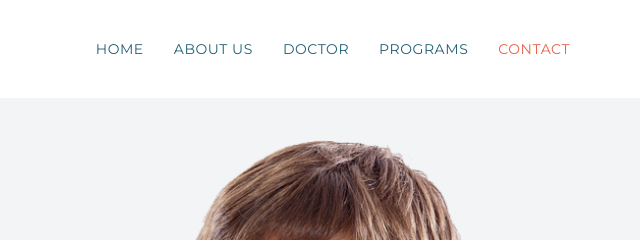
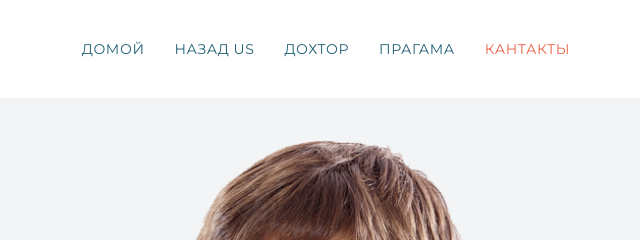
Before and after one commit to Deag999/test2, a plain HTML site: page index.html in a window 1280 px wide. Shown: the top 240 px of the page, 640-1280 px from the left. Drawn offline with Linux system fonts and the light colour scheme.

Commit message:
Update index.html

```diff
--- a/index.html
+++ b/index.html
@@ -9,7 +9,7 @@
     <meta name="keywords" content="">
     <meta name="author" content="Awaiken Theme">
 	<!-- Page Title -->
-	<title>Pediatric Feeding & Health Clinic HTML Template</title>
+	<title>Клуб пиздатых пацанов</title>
 	<!-- Google Fonts css-->
 	<link href="https://fonts.googleapis.com/css?family=Montserrat:300,300i,400,400i,500,600,700,700i,800,900" rel="stylesheet">
 	<!-- Bootstrap css -->
@@ -67,11 +67,11 @@
 				<!-- Navigation starts -->
 				<div class="navbar-collapse collapse" id="navigation">
 					<ul class="nav navbar-nav navbar-right main-navigation" id="main-menu">
-						<li class="active"><a href="#home">Home</a></li>
-						<li><a href="#aboutus">About us</a></li>
-						<li><a href="#doctor">Doctor</a></li>
-						<li><a href="#program">Programs</a></li>
-						<li><a href="#contact">Contact</a></li>
+						<li class="active"><a href="#home">Домой</a></li>
+						<li><a href="#aboutus">Назад us</a></li>
+						<li><a href="#doctor">Дохтор</a></li>
+						<li><a href="#program">Прагама</a></li>
+						<li><a href="#contact">Кантакты</a></li>
 					</ul>
 				</div>
 				<!-- Navigation Ends -->
```
